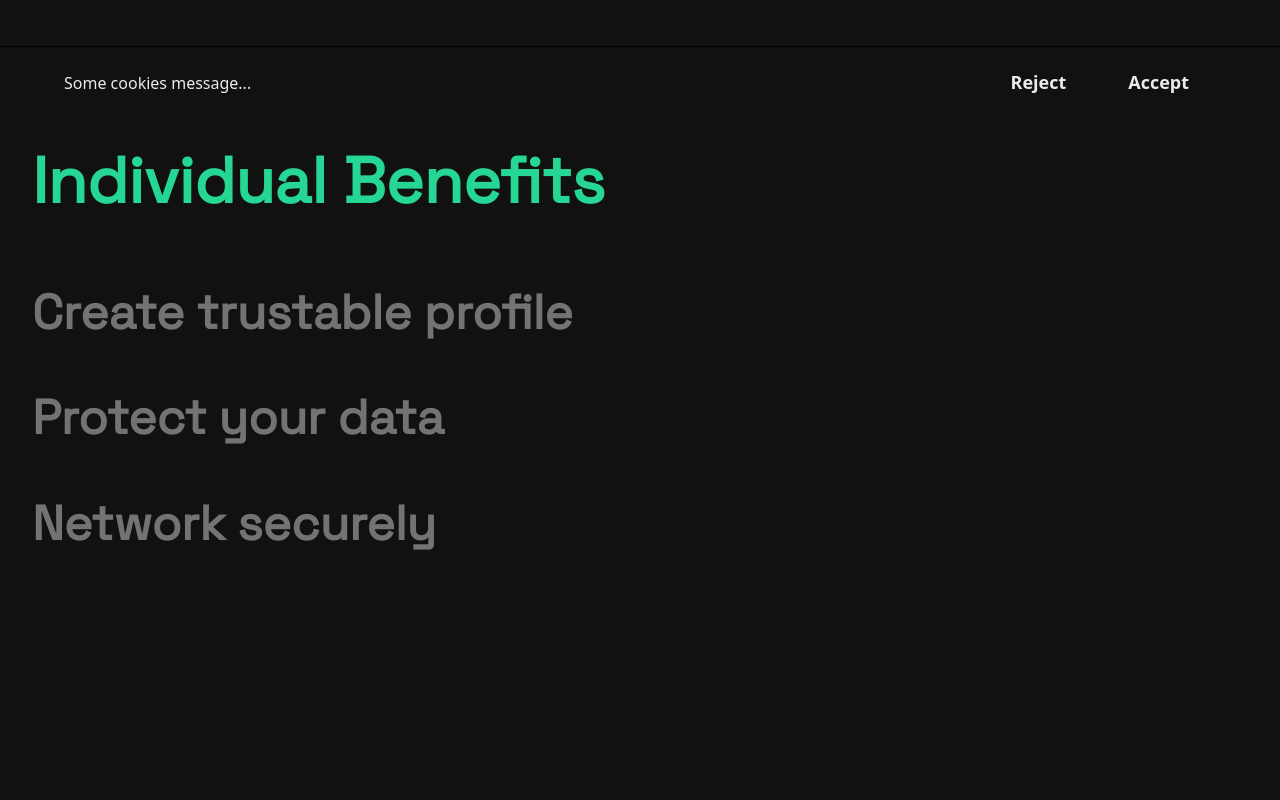
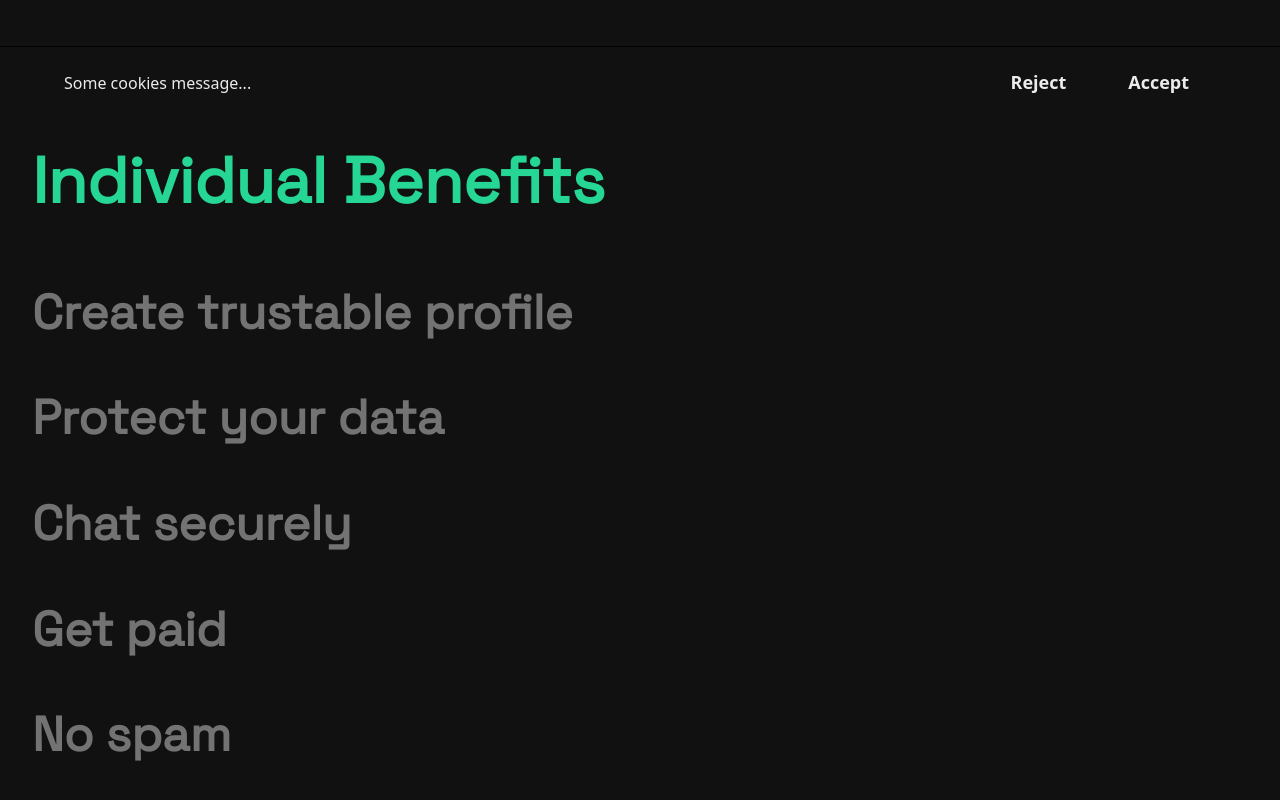
Before and after one commit to igorperic17/cored.in, a React (Vite) app in the folder packages/frontend/: page / in a window 1280 px wide. Shown: the part 681-1481 px from the top of the page. Built offline with nearby package versions, Linux system fonts and the light colour scheme.

Commit message:
Add more benefits and shorten the description texts

```diff
--- a/packages/frontend/src/modules/landing/components/Benefits.tsx
+++ b/packages/frontend/src/modules/landing/components/Benefits.tsx
@@ -6,17 +6,25 @@ const benefitsData = [
   {
     title: "Create trustable profile",
     description:
-      "Gain credibility through verification of your diplomas and work experience by professional institutions, past, and present employers. Our platform ensures all user information is backed by verifiable credentials, following the latest standards on Self-Sovereign identity. We leverage a custom WebAssembly (WASM) contract to establish an on-chain Decentralized Identifier (DID) registry, enabling users to control data sharing securely."
+      "Gain credibility through verification of your diplomas and work experience by professional institutions, past, and present employers."
   },
   {
     title: "Protect your data",
-    description:
-      "Manage who has permission to view your complete profile. Users can subscribe to each other's profiles using a soul-bound smart NFT, which is minted by paying a small fee to the profile owner. Only generic and anonymous data are stored on-chain."
+    description: "Manage who has permission to view your complete profile."
   },
   {
-    title: "Network securely",
+    title: "Chat securely",
+    description: "Securely message other users with encrypted messages."
+  },
+  {
+    title: "Get paid",
     description:
-      "Securely message the profile owner directly within CoredIn with encrypted on-chain messages."
+      "Get paid for sharing the information in your profile with other users and receiving messages."
+  },
+  {
+    title: "No spam",
+    description:
+      "Since sending messages incurs a cost, it is less attractive for spammers. If you ever receive messages from them, you will be paid for it."
   }
 ] as const;
 
```
